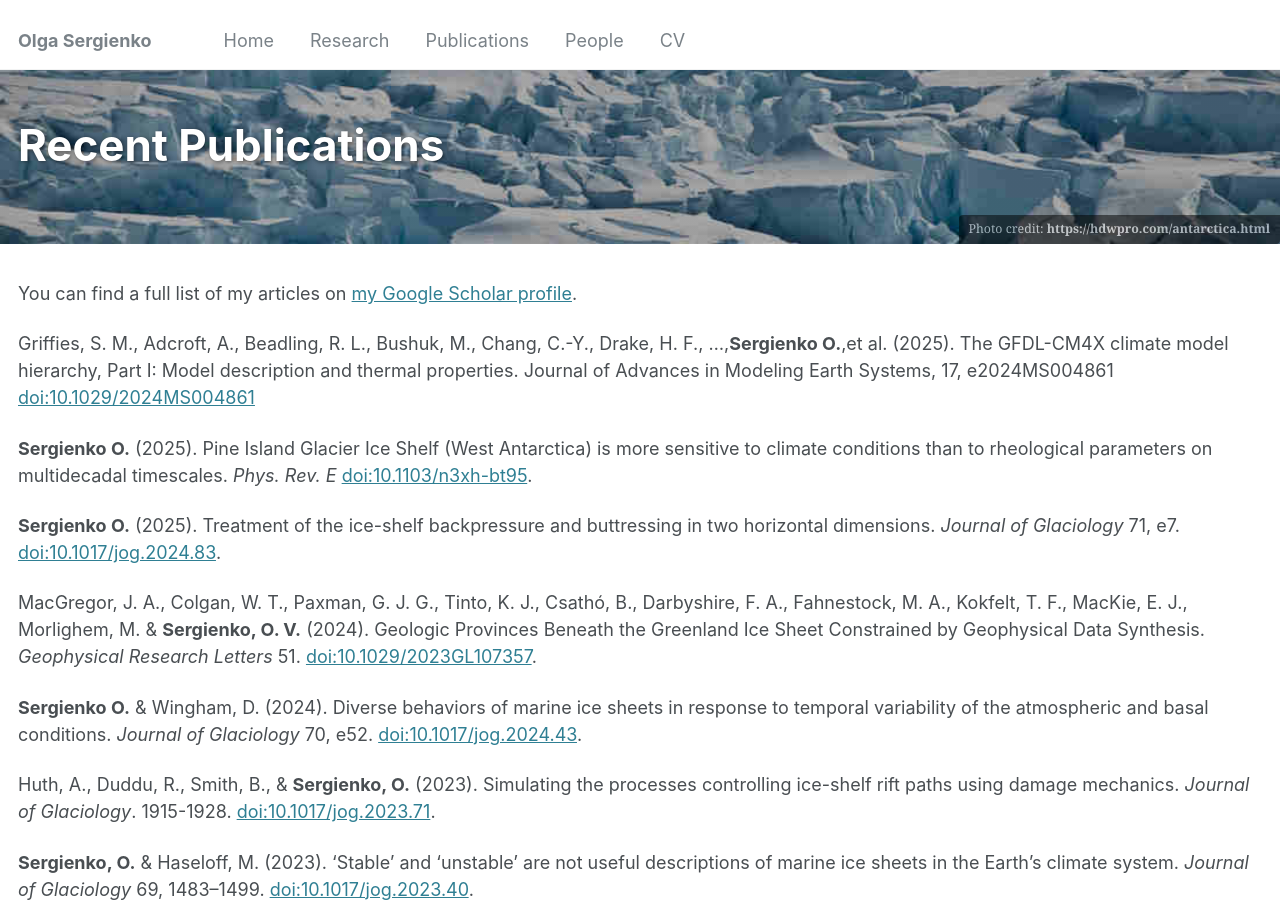
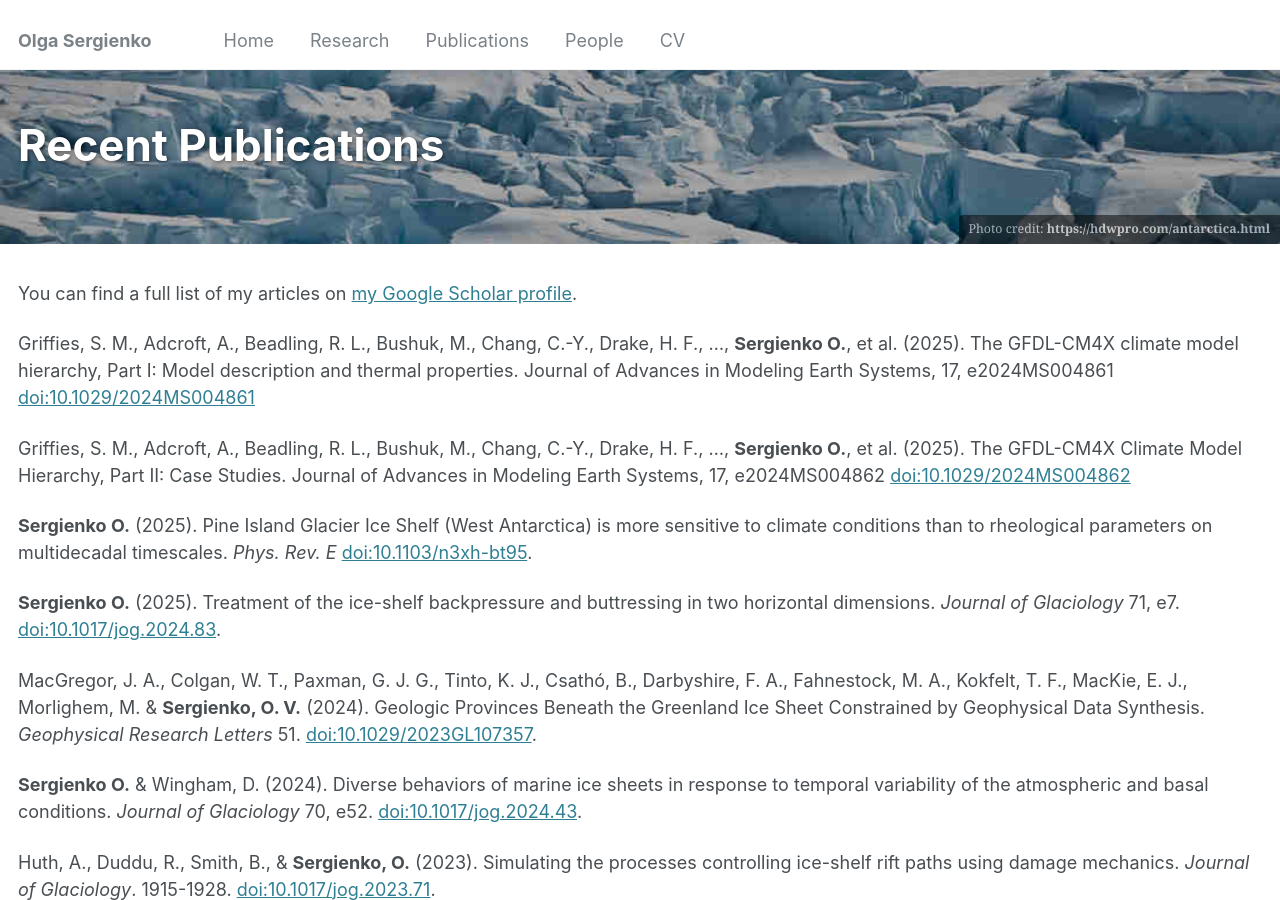
Before and after one commit to o-s-web/o-s-web.github.io, a Jekyll site: the page built from _pages/publications.md, in a window 1280 px wide and 900 px high. Built offline with Jekyll 4.4.1, drawn with Linux system fonts in a browser that asks for light colours.

Commit message:
Updated publications.

```diff
--- a/_pages/publications.md
+++ b/_pages/publications.md
@@ -11,7 +11,9 @@ header:
 ---
   You can find a full list of my articles on <a href="https://scholar.google.com/citations?user=g2pWIEgAAAAJ&hl=en">my Google Scholar profile</a>.
 
-Griffies, S. M., Adcroft, A., Beadling, R. L., Bushuk, M., Chang, C.-Y., Drake, H. F., ...,**Sergienko O.**,et al. (2025). The GFDL-CM4X climate model hierarchy, Part I: Model description and thermal properties. Journal of Advances in Modeling Earth Systems, 17, e2024MS004861 [doi:10.1029/2024MS004861](https://doi.org/10.1029/2024MS004861)
+Griffies, S. M., Adcroft, A., Beadling, R. L., Bushuk, M., Chang, C.-Y., Drake, H. F., ..., **Sergienko O.**, et al. (2025). The GFDL-CM4X climate model hierarchy, Part I: Model description and thermal properties. Journal of Advances in Modeling Earth Systems, 17, e2024MS004861 [doi:10.1029/2024MS004861](https://doi.org/10.1029/2024MS004861)
+
+Griffies, S. M., Adcroft, A., Beadling, R. L., Bushuk, M., Chang, C.-Y., Drake, H. F., ..., **Sergienko O.**, et al. (2025). The GFDL-CM4X Climate Model Hierarchy, Part II: Case Studies.  Journal of Advances in Modeling Earth Systems, 17, e2024MS004862 [doi:10.1029/2024MS004862]( https://doi.org/10.1029/2024MS004862)
 
 **Sergienko O.** (2025). Pine Island Glacier Ice Shelf (West Antarctica) is more sensitive to climate conditions than to rheological parameters on multidecadal timescales. *Phys. Rev. E*  [doi:10.1103/n3xh-bt95](https://doi.org/10.1103/n3xh-bt95).
 
```
